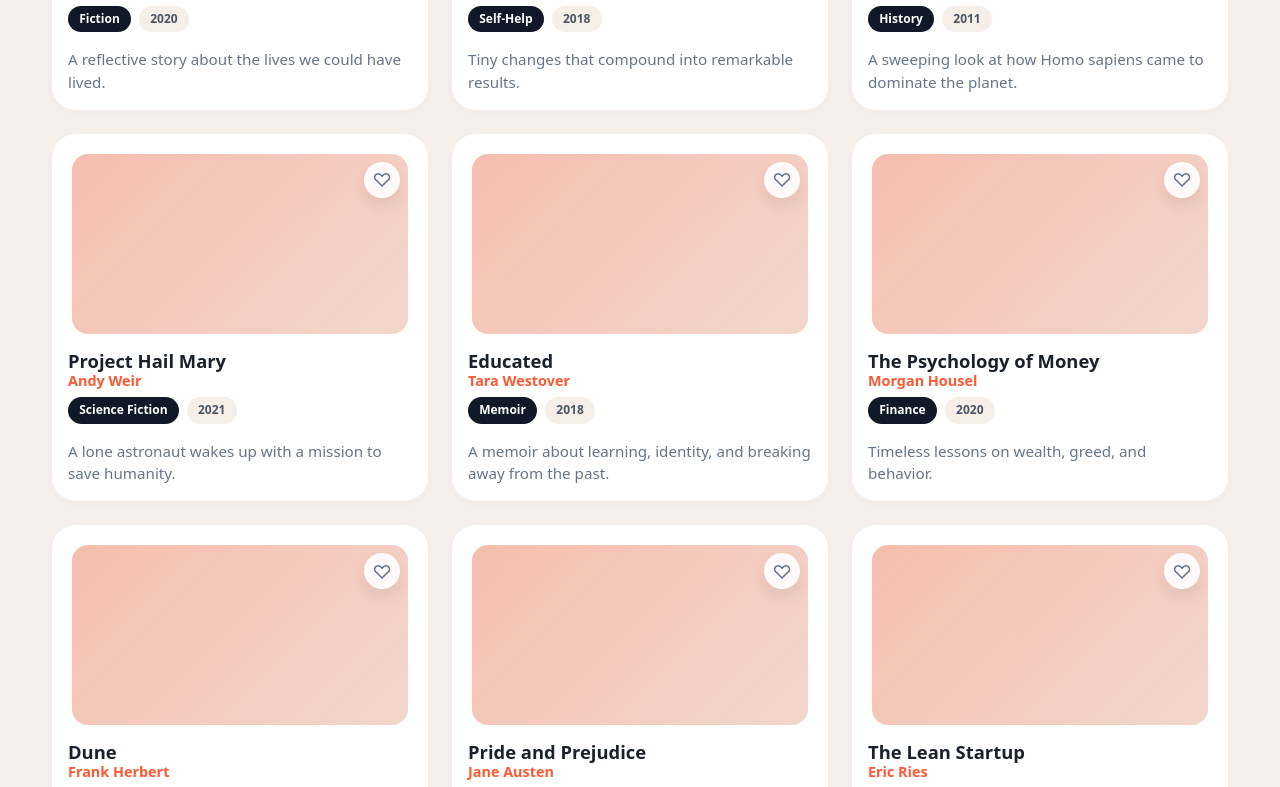
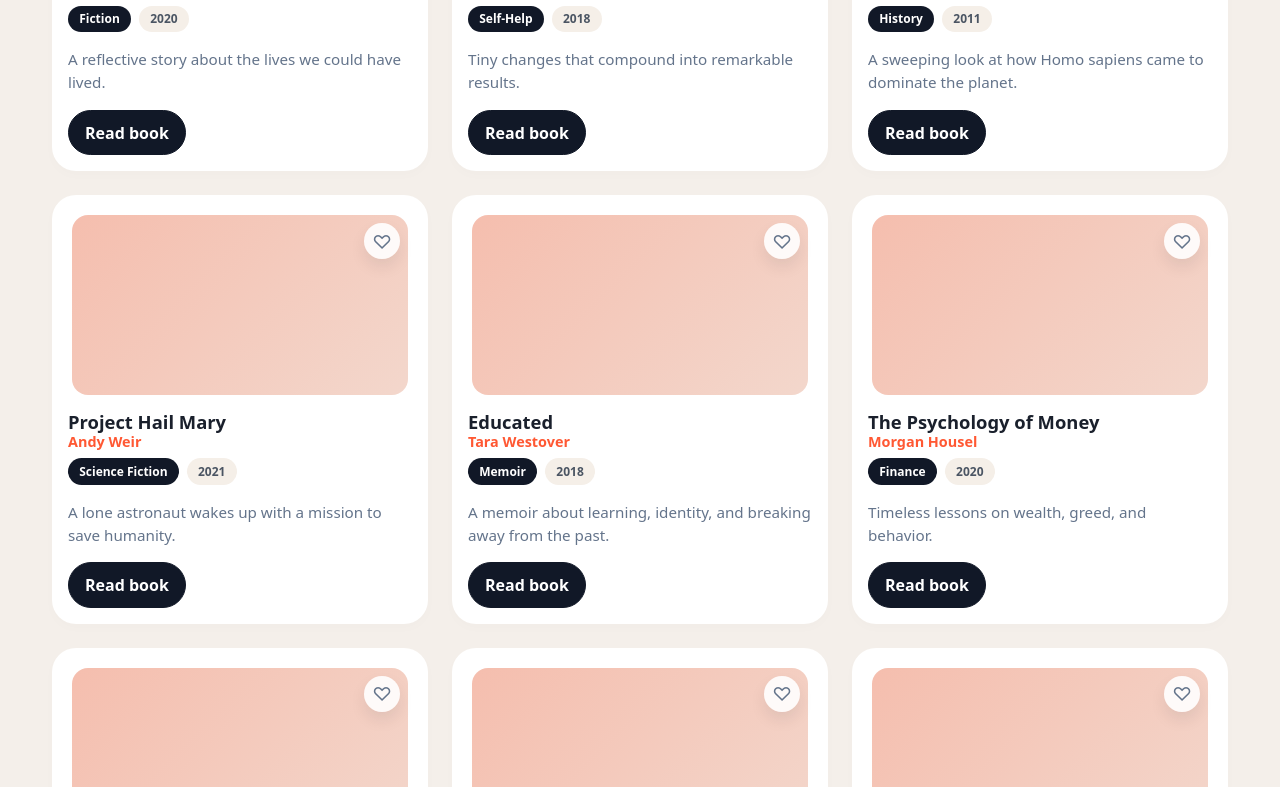
Before and after one commit to anhvlttfs/fer202, a React (Create React App) app: page /book in a window 1280 px wide. Shown: the part 1051-1838 px from the top of the page. Built offline with nearby package versions, Linux system fonts and the light colour scheme; data requests are answered from the project's data file.

Commit message:
Basic book page layout (/book) (#7)
* .

* added read book button

* .

---------

Signed-off-by: Vương Kiến Hào <109871441+duocornua@users.noreply.github.com>

```diff
--- a/src/components/BookCard/index.css
+++ b/src/components/BookCard/index.css
@@ -78,3 +78,24 @@
     background-color: #f5efe8 !important;
     color: #4b5563 !important;
 }
+
+.book-card-actions {
+    display: flex;
+    justify-content: flex-start;
+}
+
+.book-read-btn {
+    background-color: #111827 !important;
+    border-color: #111827 !important;
+    color: #ffffff !important;
+    border-radius: 999px !important;
+    padding: 0.6rem 1rem !important;
+    font-weight: 600 !important;
+    transition: transform 0.2s ease, background-color 0.2s ease;
+}
+
+.book-read-btn:hover {
+    background-color: #1f2937 !important;
+    border-color: #1f2937 !important;
+    transform: translateY(-1px);
+}
--- a/src/components/BookCard/index.js
+++ b/src/components/BookCard/index.js
@@ -1,4 +1,5 @@
-import { Badge, Card } from "react-bootstrap";
+import { Badge, Button, Card } from "react-bootstrap";
+import { Link } from "react-router-dom";
 import "./index.css";
 
 export const BookCard = ({ book, isFavorite, onToggleFavorite }) => {
@@ -40,6 +41,12 @@
                 <Card.Text className="book-description mb-0">
                     {book.description || "No description available for this book yet."}
                 </Card.Text>
+
+                <div className="book-card-actions mt-3">
+                    <Button as={Link} to={`/book/${book.id}`} className="book-read-btn">
+                        Read book
+                    </Button>
+                </div>
             </Card.Body>
         </Card>
     );
```
Also changed, not shown: src/pages/index.js (line endings or trailing spaces).
